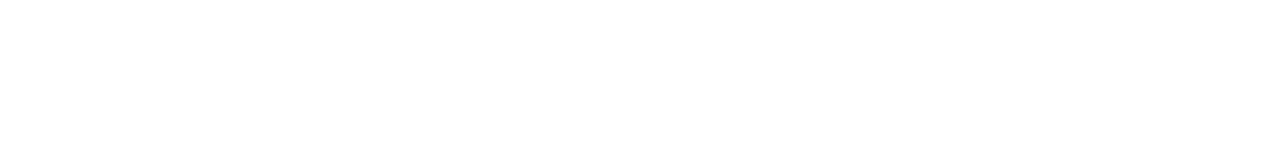
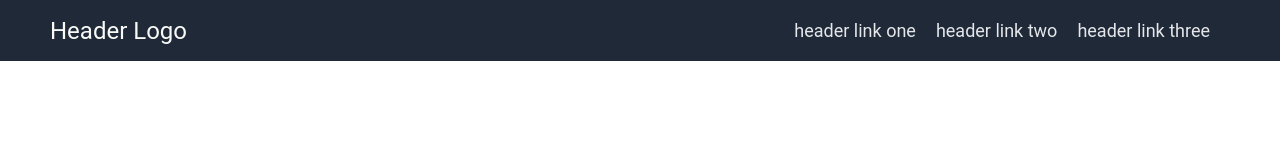
Before and after one commit to iambenji-44/landingpage, a plain HTML site: page index.html in a window 1280 px wide. Drawn offline with Linux system fonts and the light colour scheme.

Commit message:
add header for the landing page

```diff
--- a/index.html
+++ b/index.html
@@ -7,6 +7,19 @@
     <title>Landing Page</title>
 </head>
 <body>
+    <!--Header-->
+    <div class="header">
+        <div class="logo left">Header Logo</div>
+        <div class="links">
+            <ul class="right">
+                <li><a href="">header link one</a></li>
+                <li><a href="">header link two</a></li>
+                <li><a href="">header link three</a></li>
+            </ul>
+        </div>
+    </div>
+    <!--Hero-->
+
 
 </body>
 </html>
--- a/style.css
+++ b/style.css
@@ -1,5 +1,49 @@
-* {
-    padding: 0%;
-    margin: 0%;
+*{
+    padding: 0px;
+    margin: 0px;
     box-sizing: border-box;
+    font-family: roboto;
 }
+
+/* Header */
+.header{
+    background-color: #1F2937;
+    display: flex;
+    justify-content: center;
+    align-items: center;
+    flex-wrap: wrap;
+}
+
+.logo{
+    font-size: 24px;
+    color: #F9FAF8;
+
+}
+
+.left{
+    margin-right: auto;
+    margin-left: 50px;
+}
+
+.links{
+    display: flex;
+    margin: 20px;
+}
+
+.right{
+    list-style-type: none;
+    display: flex;
+    justify-content: center;
+    align-items: center;
+    gap: 20px;
+    margin: auto;
+    margin-right: 50px;
+}
+
+a{
+    text-decoration: none;
+    font-size: 18px;
+    color: #E5E7EB;
+}
+
+/* Hero */
```
